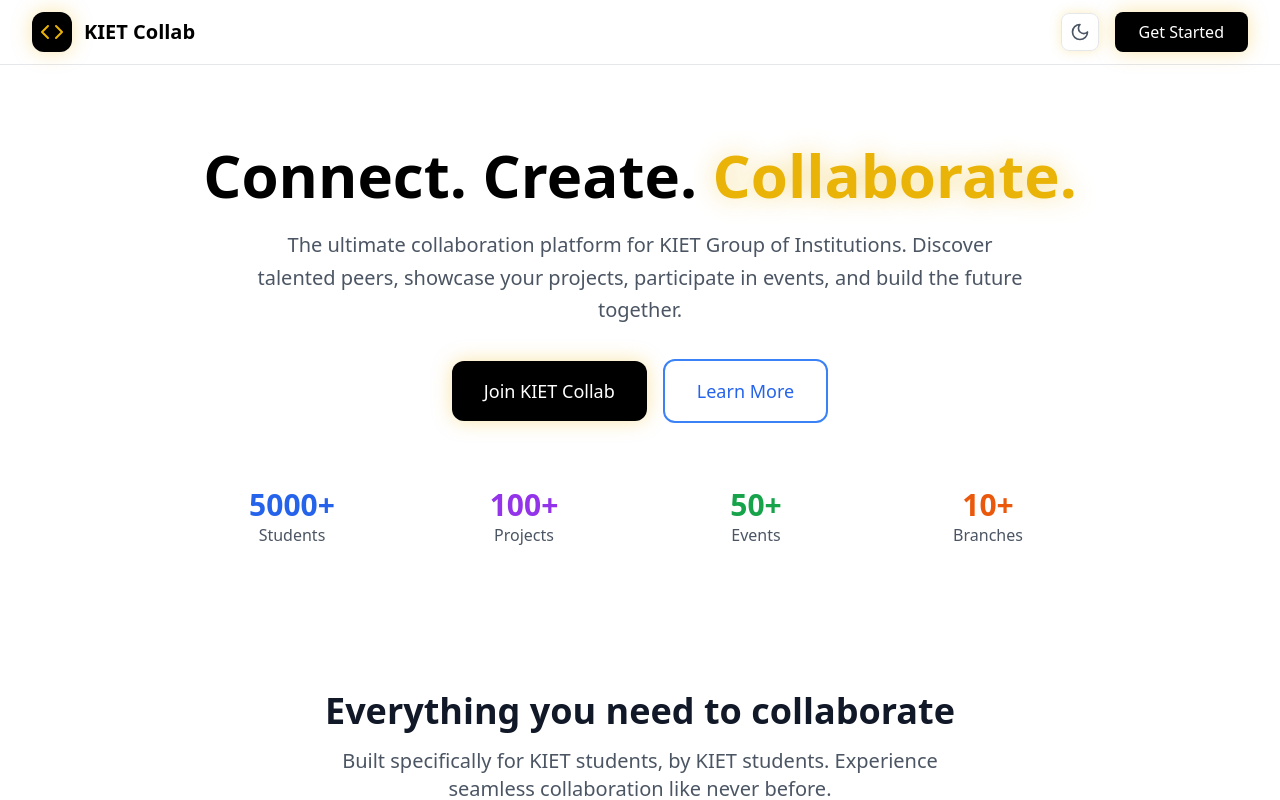
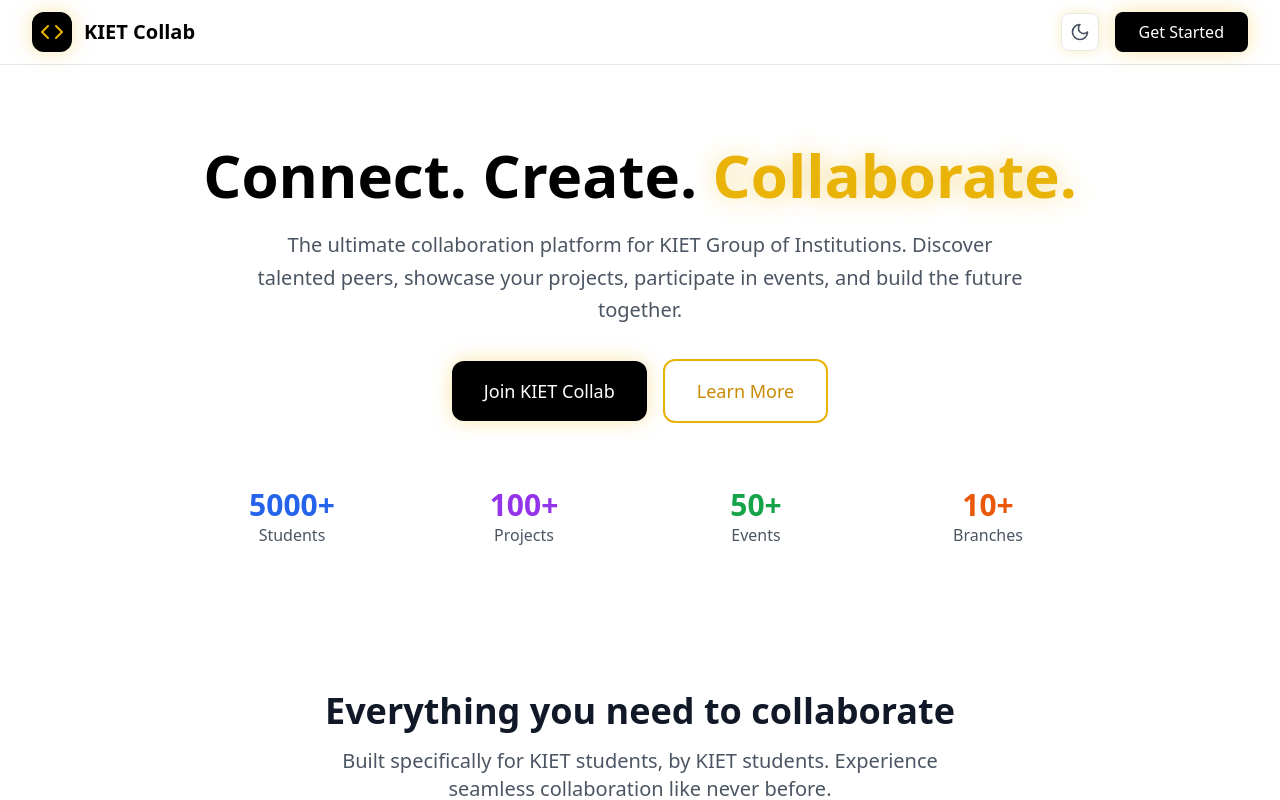
Before and after one commit to kartik-singhhh03/kiet_collab, a React (Vite) app: page / in a window 1280 px wide. Shown: the top 800 px of the page. Built offline with nearby package versions, Linux system fonts and the light colour scheme.

Commit message:
Secondary button to yellow outline
cgen-ab7f42f8511b4a498376d2ba1e5b4da9

```diff
--- a/src/App.tsx
+++ b/src/App.tsx
@@ -123,7 +123,7 @@ function LandingPage({ isDark, toggleTheme, setUser }: LandingPageProps) {
               >
                 Join KIET Collab
               </button>
-              <button className="px-8 py-4 border-2 border-blue-500 text-blue-600 dark:text-blue-400 rounded-xl hover:bg-blue-50 dark:hover:bg-blue-900/20 transition-all duration-200 text-lg font-medium">
+              <button className="px-8 py-4 border-2 border-yellow-500 text-yellow-600 dark:text-yellow-400 rounded-xl hover:bg-yellow-50 dark:hover:bg-yellow-900/10 transition-all duration-200 text-lg font-medium">
                 Learn More
               </button>
             </div>
```
